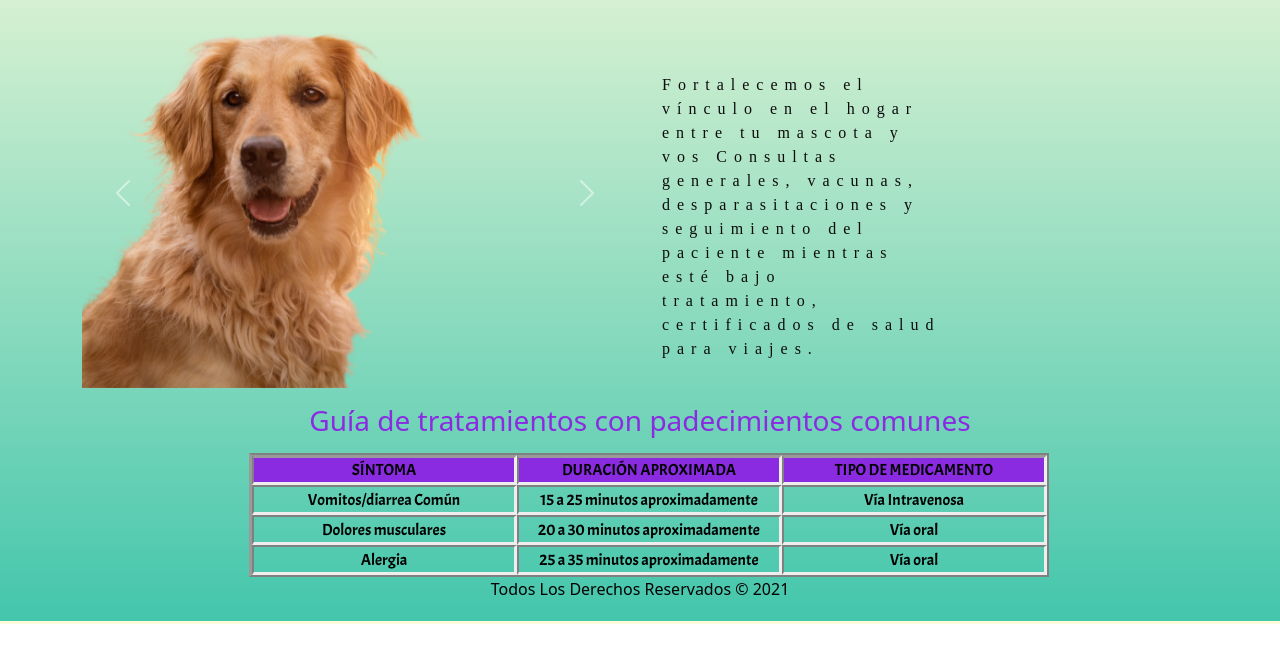
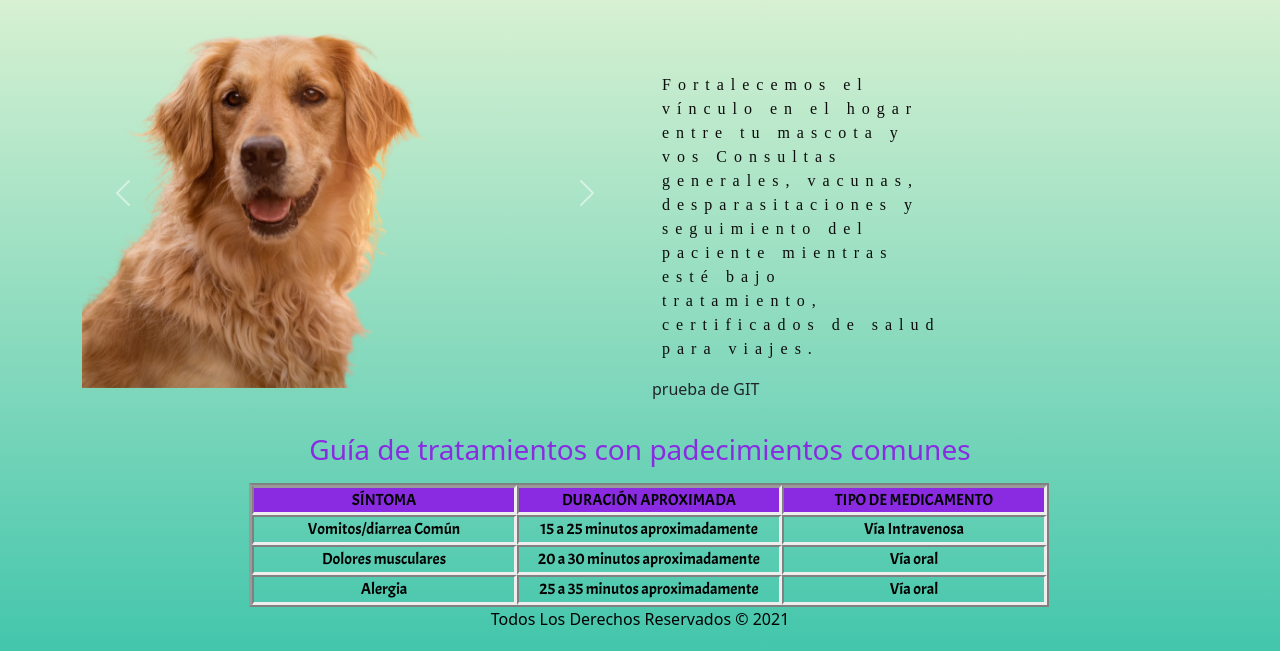
Before and after one commit to Deinyer/mi_proyecto, a plain HTML site: page index.html in a window 1280 px wide. Shown: the part 176-827 px from the top of the page. Before the commit the page ends 800 px from the top, so only its background shows below. Drawn offline with nearby package versions, Linux system fonts and the light colour scheme; a web font is replaced by a local one.

Commit message:
modificacion Prueba

```diff
--- a/index.html
+++ b/index.html
@@ -61,6 +61,7 @@
               <p class="texto__carrucel">Fortalecemos el vínculo en el hogar entre tu mascota y vos
                   Consultas generales, vacunas, desparasitaciones y seguimiento del paciente mientras esté bajo tratamiento, certificados de salud para viajes.
               </p>
+              <p>prueba de GIT</p>
           </div>
        </div>
      </div>
```
